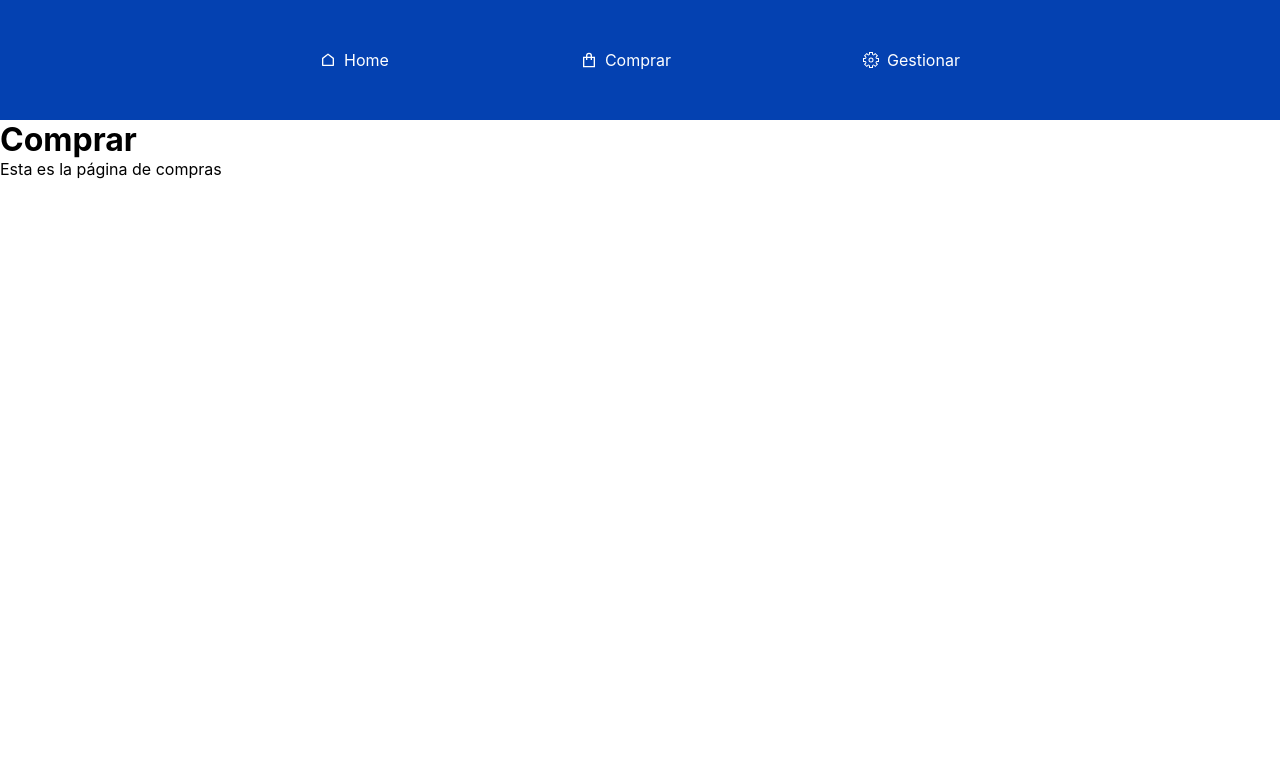
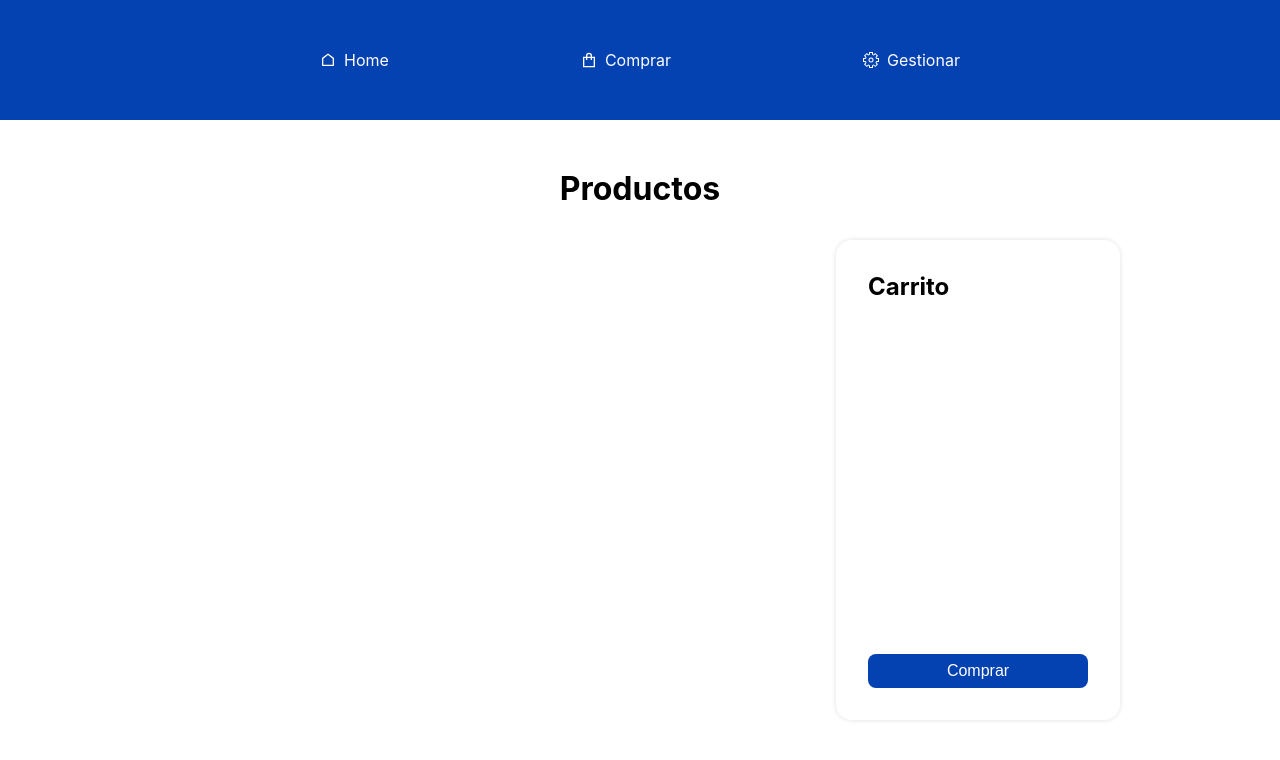
Before and after one commit to cesardarizaleta/React-Proyects, a React (Create React App) app in the folder compras/: page /components/comprar in a window 1280 px wide. Shown: the top 760 px of the page. Built offline with nearby package versions, Linux system fonts and the light colour scheme.

Commit message:
card rightside > compras

```diff
--- a/compras/src/components/comprar.css
+++ b/compras/src/components/comprar.css
@@ -0,0 +1,59 @@
+.compra-global {
+    display: flex;
+    justify-content: center;
+    align-items: center;
+    flex-direction: column;
+    height: 100%;
+}
+
+.content {
+    width: 80%;
+    height: 80%;
+    display: flex;
+    justify-content: space-between;
+    align-items: center;
+    padding: 2em;
+    gap: 1em;
+}
+
+.compra-leftside {
+    width:100%;
+    height: 100%;
+}
+
+.compra-rightside {
+    width: 40%;
+    height: 100%;
+    display: flex;
+    justify-content: space-between;
+    box-shadow: 0 0px 5px #00000020;
+    padding: 2em;
+    border-radius: 1em;
+    flex-direction: column;
+}
+
+.compra-rightside button {
+    width: 100%;
+    padding: .5em;
+    border: none;
+    border-radius: .5em;
+    background-color: #0441b1;
+    color: #fff;
+    font-size: 1rem;
+    cursor: pointer;
+    transition: all .3s;
+}
+
+.compra-rightside button:hover {
+    background-color: #377adf;
+}
+
+.compra-rightside button:active {
+    transform: scale(.95);
+}
+
+.compra-rightside ul{
+    height: 100%;
+    padding: .5em;
+    overflow: auto;
+}
--- a/compras/src/components/comprar.jsx
+++ b/compras/src/components/comprar.jsx
@@ -1,10 +1,22 @@
 import React from 'react';
+import './comprar.css'
 
 export default function Comprar() {
   return (
-      <div>
-        <h1>Comprar</h1>
-        <p>Esta es la página de compras</p>
+      <div className='compra-global'>
+        <h1>Productos</h1>
+        <div className='content'>
+          <div className='compra-leftside'>
+
+          </div>
+          <div className='compra-rightside'>
+              <h2>Carrito</h2>
+              <ul>
+
+              </ul>
+              <button>Comprar</button>
+          </div>
+        </div>
       </div>
   );
 }
```
